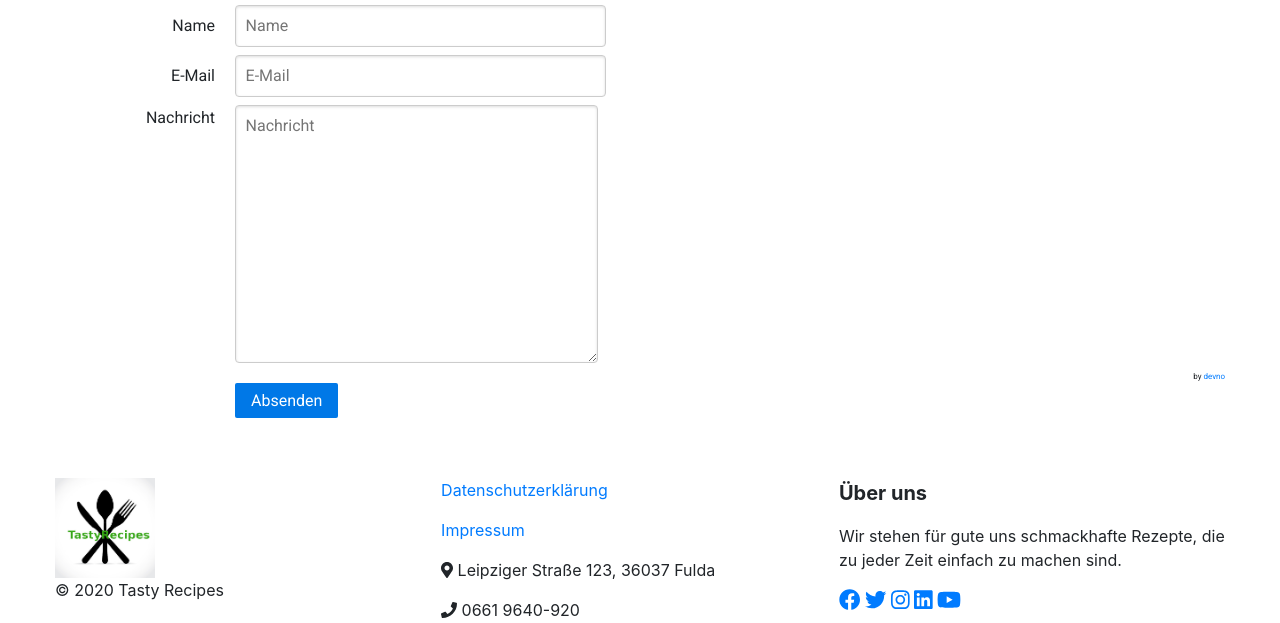
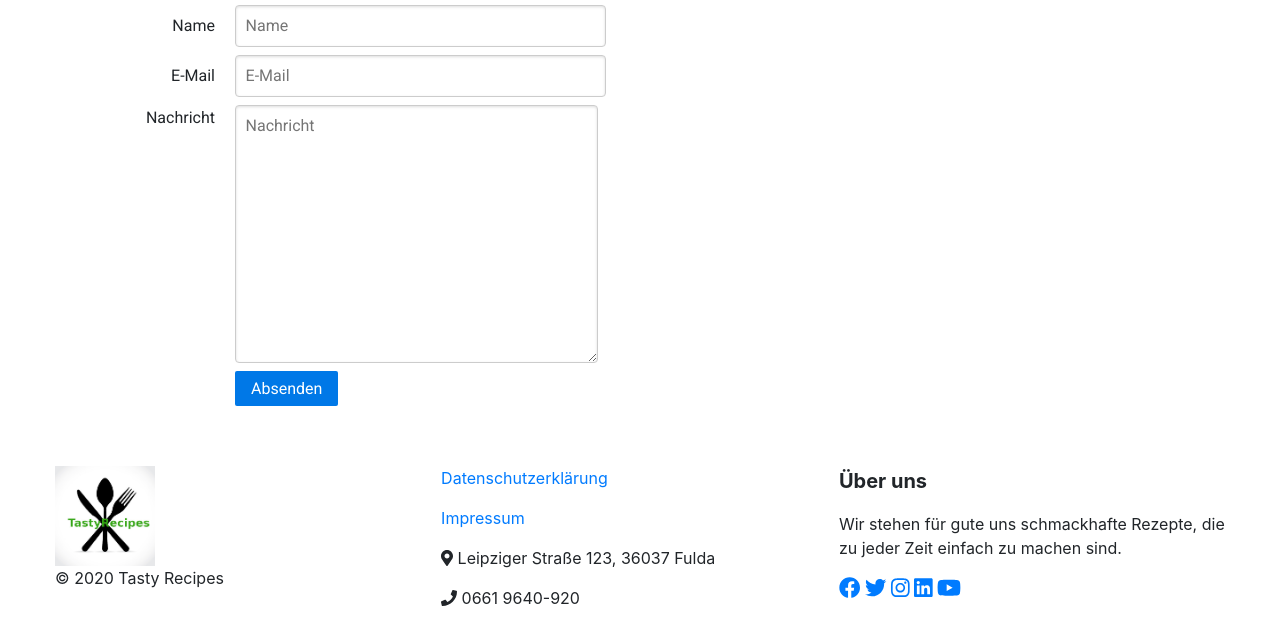
Before and after one commit to tasty-recipes-project/tastyrecipes-webseite, a PHP site: page /contact.php in a window 1280 px wide. Shown: the part 239-862 px from the top of the page. Run offline with PHP 8.4, Linux system fonts and the light colour scheme; some libraries are stand-ins or nearby versions.

Commit message:
Update contact.php

```diff
--- a/contact.php
+++ b/contact.php
@@ -61,7 +61,6 @@
                 <label for="nachricht">Nachricht</label>
                 <textarea id="nachricht" name="nachricht" required cols="39" rows="10" placeholder="Nachricht"></textarea>
             </div>
-            <div style="float:right;font-size: 50%; text-align: right">by <a href="https://www.devno.com/kontaktformular">devno</a></div>
             <div style="clear:both;"></div>
             <div class="pure-control-group">
                 <label for="submit"></label>
```
